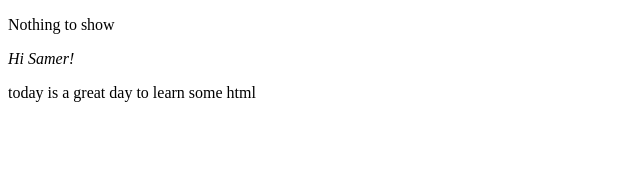
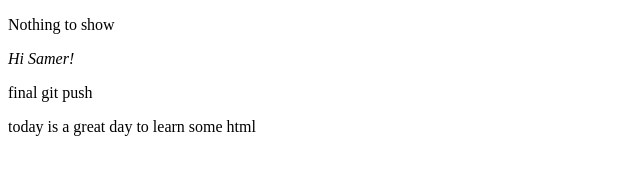
Before and after one commit to sjburgess/git-intro, a plain HTML site: page index.html in a window 1280 px wide. Shown: the whole page, without its empty margins (0-640 px from the left). Drawn offline with Linux system fonts and the light colour scheme.

Commit message:
final change

```diff
--- a/index.html
+++ b/index.html
@@ -8,6 +8,7 @@
   <body>
     <div id="b"><p>Nothing to show</p></div>
     <p><i>Hi Samer!</i></p>
+    <p>final git push</p>
     <p>today is a great day to learn some html</p>
   </body>
 </html>
```
